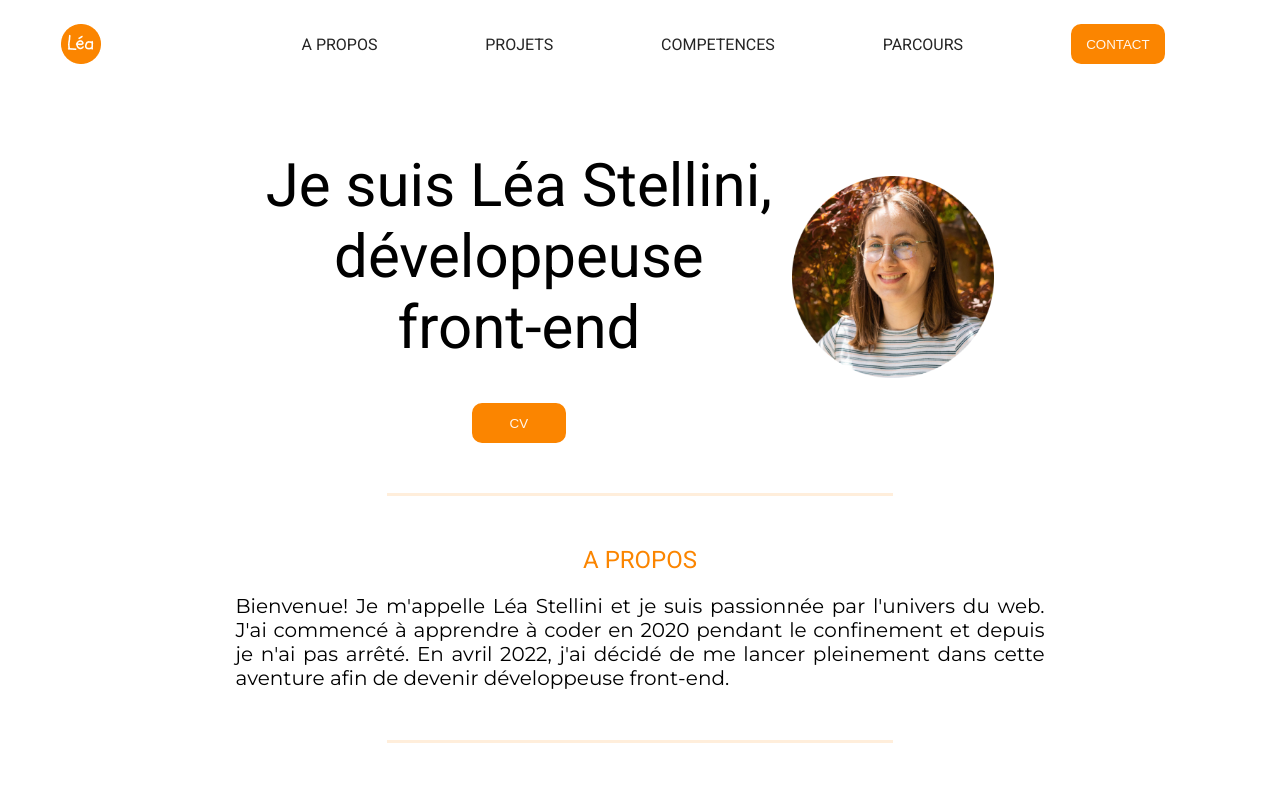
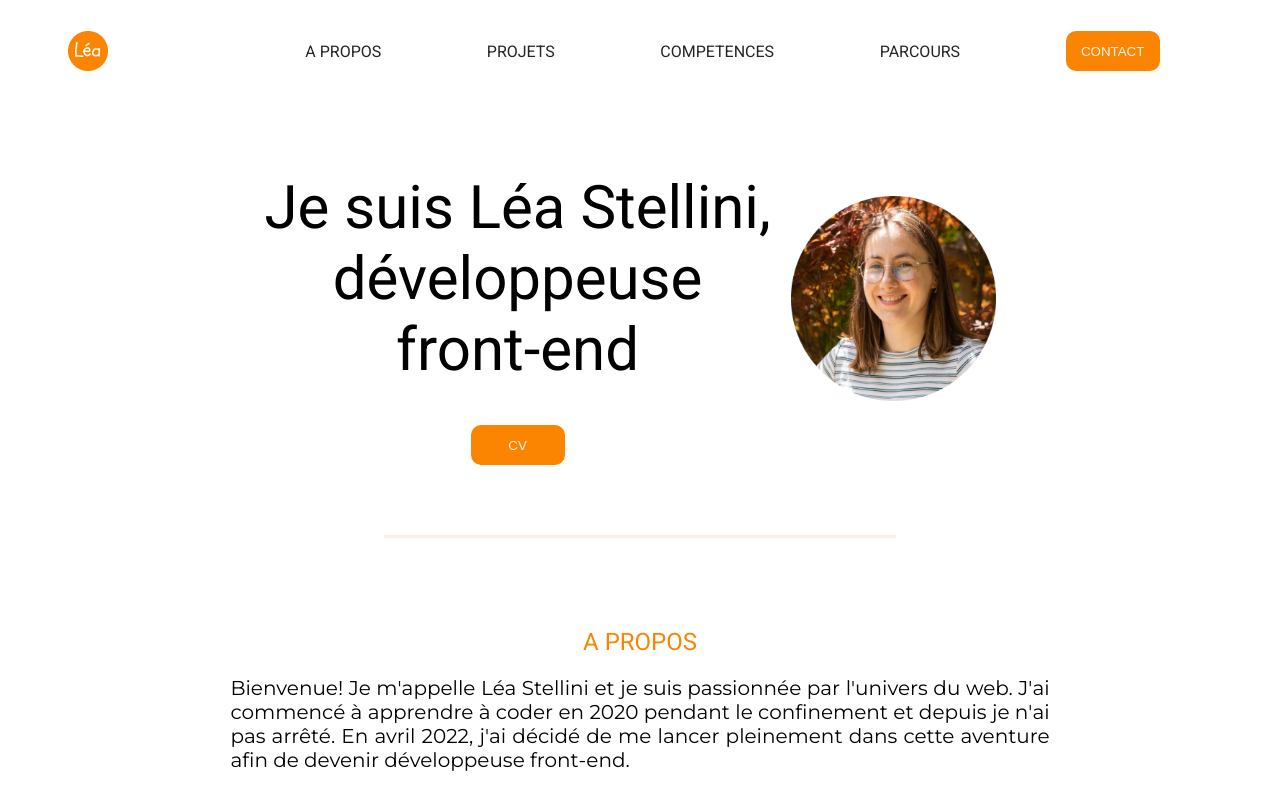
Before and after one commit to lea-stellini/Portfolio, a React (Vite) app: page / in a window 1280 px wide. Shown: the top 795 px of the page. Built offline with nearby package versions, Linux system fonts and the light colour scheme.

Commit message:
header fonctionnel

```diff
--- a/src/components/Button/Button.css
+++ b/src/components/Button/Button.css
@@ -11,13 +11,13 @@
     height: 40px;
     color: var(--white);
     text-transform: uppercase;
+}
 
-    &:hover{
-        cursor: pointer;
-    }
+.btn:hover{
+    cursor: pointer;
+}
 
-    &:active{
-        background-color: var(--white);
-        color: var(--primary);
-    }
+.btn:active{
+    background-color: var(--white);
+    color: var(--primary);
 }
--- a/src/components/Divider/Divider.css
+++ b/src/components/Divider/Divider.css
@@ -3,5 +3,5 @@
     height: 3px;
     border: none;
     background-color: var(--secondary);
-    margin: 20px auto 0 auto;
+    margin: 40px auto;
 }
--- a/src/index.css
+++ b/src/index.css
@@ -1,3 +1,7 @@
+body{
+  margin: 0;
+}
+
 h1{
   font-size: 60px;
 }
--- a/src/layouts/About/About.tsx
+++ b/src/layouts/About/About.tsx
@@ -4,7 +4,7 @@ import Divider from '../../components/Divider/Divider'
 function About(){
 
     return(
-        <>
+        <div id='about'>
             <Divider />
             <div className='about'>
                 <h2>A Propos</h2>
@@ -14,7 +14,7 @@ function About(){
                     En avril 2022, j&apos;ai décidé de me lancer pleinement dans cette aventure afin de devenir développeuse front-end.
                 </p>
             </div>
-        </>
+        </div>
 
     )
 
--- a/src/layouts/Contact/Contact.tsx
+++ b/src/layouts/Contact/Contact.tsx
@@ -5,9 +5,9 @@ import Button from '../../components/Button/Button';
 const Contact = () => {
 
   return (
-    <>
+    <div id="contact">
         <Divider />
-        <div className='contact__container'>
+        <div className='contact__container' >
             <h2>Contact</h2>
             <p>Lorem ipsum dolor sit amet,usmod tempor incididunt</p>
             <form
@@ -27,7 +27,7 @@ const Contact = () => {
                 <Button title="Envoyer" />
             </form>
         </div>
-    </>
+    </div>
   )
 }
 
--- a/src/layouts/Header/Header.css
+++ b/src/layouts/Header/Header.css
@@ -1,4 +1,13 @@
-@import "./../../utils/_variables.css";
+.header__container{
+    position: -webkit-sticky;
+    position: sticky;
+    top: 0;
+    z-index: 1;
+    overflow: visible;
+    background-color: white;
+    margin: 10px;
+    padding: 5px;
+}
 
 .header{
     display: flex;
@@ -26,11 +35,11 @@
 .header__nav ul li a{
     text-decoration: none;
     color: var(--black);
+}
 
-    &:hover{
-        text-decoration: dotted underline;
-        color: var(--primary);
-    }
+.header__nav ul li a:hover{
+    text-decoration: dotted underline;
+    color: var(--primary);
 }
 
 .nav__hamburger{
--- a/src/layouts/Header/Header.tsx
+++ b/src/layouts/Header/Header.tsx
@@ -15,16 +15,16 @@ function Header() {
     }
 
  return(
-    <div style={{position: 'relative'}}>
+    <div className="header__container">
         <div className="header">
             <img  className="header__img" src={logo} alt="logo contenant le prénom Léa" />
             <nav className={`header__nav ${hamburgerOpen ? "nav__hamburger" : "none" }`}>
                 <ul>
-                    <li><a href="">A PROPOS</a></li>
-                    <li><a href="">PROJETS</a></li>
-                    <li><a href="">COMPETENCES</a></li>
-                    <li><a href="">PARCOURS</a></li>
-                    <li><Button title="contact" /></li>
+                    <li><a href="#about" onClick={toggleHamburger}>A PROPOS</a></li>
+                    <li><a href="#projects" onClick={toggleHamburger}>PROJETS</a></li>
+                    <li><a href="#skills" onClick={toggleHamburger}>COMPETENCES</a></li>
+                    <li><a href="#path" onClick={toggleHamburger}>PARCOURS</a></li>
+                    <li><a href="#contact"><Button title="contact" onClick={toggleHamburger} /></a></li>
                 </ul>
             </nav>
             <div className="hamburger" onClick={toggleHamburger}>
--- a/src/layouts/Path/Path.tsx
+++ b/src/layouts/Path/Path.tsx
@@ -5,7 +5,7 @@ import './Path.css';
 function Path(){
 
     return(
-        <>
+        <div id="path">
             <Divider />
             <div className='path__container'>
                 <div className='timeline'>
@@ -51,7 +51,7 @@ function Path(){
                 </div>
 
             </div>
-        </>
+        </div>
     )
 
 }
--- a/src/layouts/Projects/Projects.tsx
+++ b/src/layouts/Projects/Projects.tsx
@@ -5,7 +5,7 @@ import Divider from '../../components/Divider/Divider';
 function Projects(){
 
     return(
-        <>
+        <div id="projects">
             <Divider />
             <div className='projects__container'>
                 <h2>Projets</h2>
@@ -22,7 +22,7 @@ function Projects(){
                 </div>
 
             </div>
-        </>
+        </div>
     )
 
 }
--- a/src/layouts/Skills/Skills.tsx
+++ b/src/layouts/Skills/Skills.tsx
@@ -5,7 +5,7 @@ import './Skills.css';
 function Skills(){
 
     return(
-        <>
+        <div id="skills">
             <Divider />
             <div className='skills__container'>
                 <h2>Compétences</h2>
@@ -42,7 +42,7 @@ function Skills(){
                 </div>
                 <Button title="CV"/>
             </div>
-        </>
+        </div>
     )
 
 }
```
